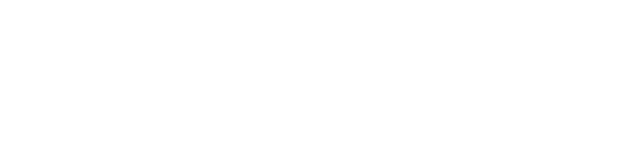
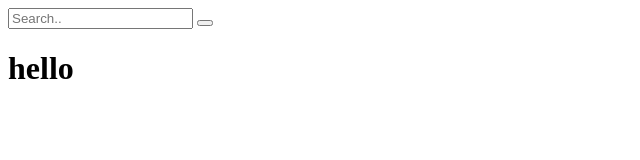
Before and after one commit to DagmawitG/Project-2-Theasurus-API, a plain HTML site: page searchtry.html in a window 1280 px wide. Shown: the whole page, without its empty margins (0-640 px from the left). Drawn offline with Linux system fonts and the light colour scheme.

Commit message:
populated html for trial

```diff
--- a/searchtry.html
+++ b/searchtry.html
@@ -7,6 +7,11 @@
     <title>Document</title>
 </head>
 <body>
+    <form class="example"></form>
+    <input type="text" id ="inputword" placeholder="Search.." name="search">
+     </form>
+     <button id="search"><i class="fa fa-search"></i></button>
 
+  <h1 id="output">hello</h1>
 </body>
 </html>
```
